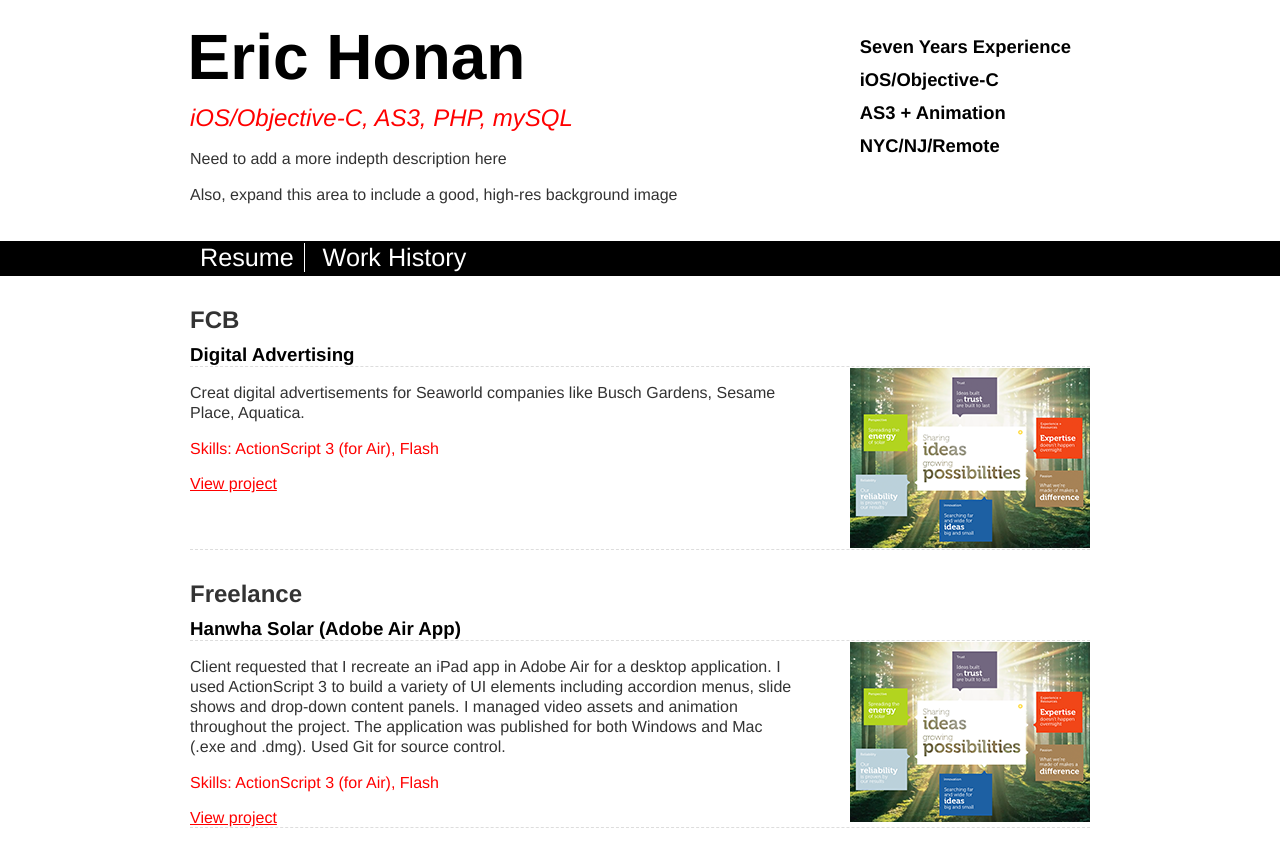
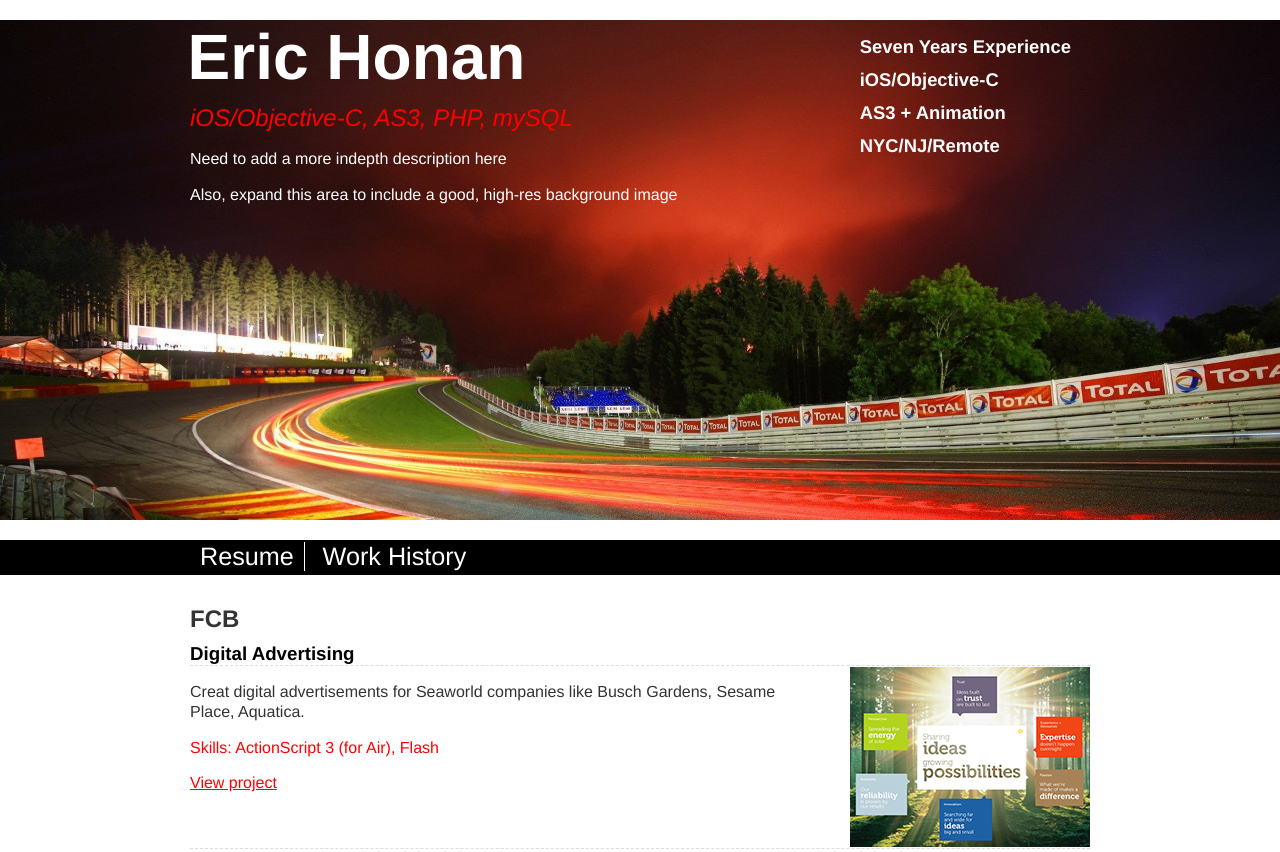
Before and after one commit to erichonan/erichonan.com, a plain HTML site: page index.html in a window 1280 px wide. Shown: the top 852 px of the page. Drawn offline with Linux system fonts and the light colour scheme.

Commit message:
add background image and style header

```diff
--- a/css/master.css
+++ b/css/master.css
@@ -12,14 +12,30 @@ body	{
 	margin: 20px auto 0 auto;
 }
 
-#headerTitle	{
-	float:left;
-	width: 600;
+#headerContainer	{
+	width:100%;
+	height: 500px;
+	background: url(../images/temp_bg.jpg);
+	background-size: 100%;
+	color: #fff;
+}
+
+#header h1 a,
+#header h1 a:visited,
+#header h1 a:hover {
+	color: #FFF;
 }
 
 #header	{
 	width: 900px;
 	margin: 20px auto 0 auto;
+}
+
+#headerTitle	{
+	float:left;
+	width: 600;
+	/*background: url(../images/temp_bg.jpg);*/
+
 }
 
 #footer	{
@@ -126,7 +142,7 @@ body	{
 .headlineBullets li	{
 	font-size: 1.15em;
 	padding-bottom: 10px;
-	color: #000;
+	color: #fff;
 	list-style: none;
 	font-weight: bold;
 }
--- a/index.html
+++ b/index.html
@@ -13,6 +13,7 @@
 	<link rel="styleSheet" type="text/css" href="css/master.css" media="all" />
 </head>
 <body>
+<div id="headerContainer">
 	<div id="header">
 		<div id="headerTitle">
 			<h1><a href="index.html">Eric Honan</a></h1>
@@ -28,8 +29,9 @@
 				<li>NYC/NJ/Remote</li>
 			</ul>
 		</div>
+	<div class="clearHack"></div>
 	</div>
-	<div class="clearHack"></div>
+</div>
 	<div id="navContainer">
 		<div id="nav">
 			<ul>
```
Also changed, not shown: images/temp_bg.jpg (added).
